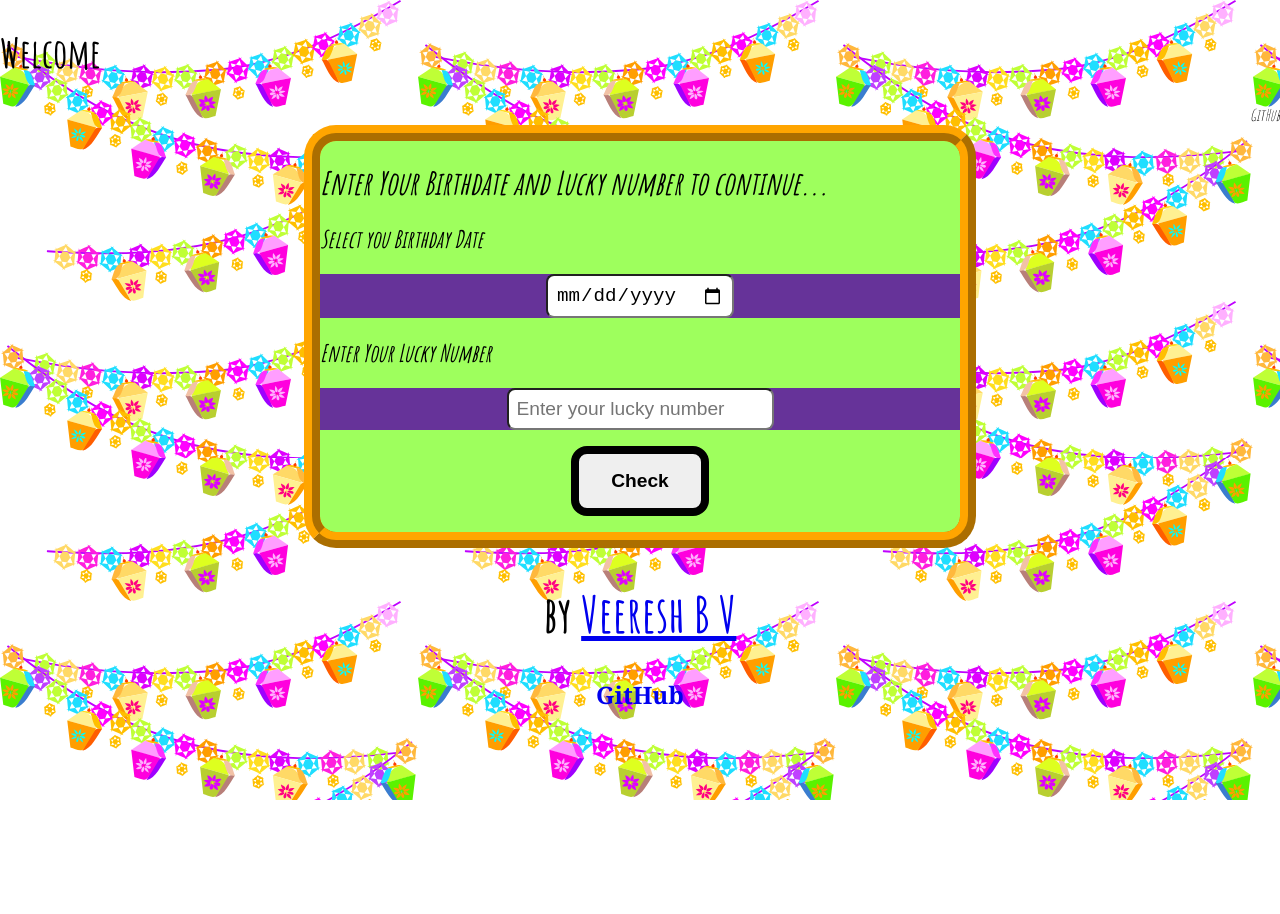
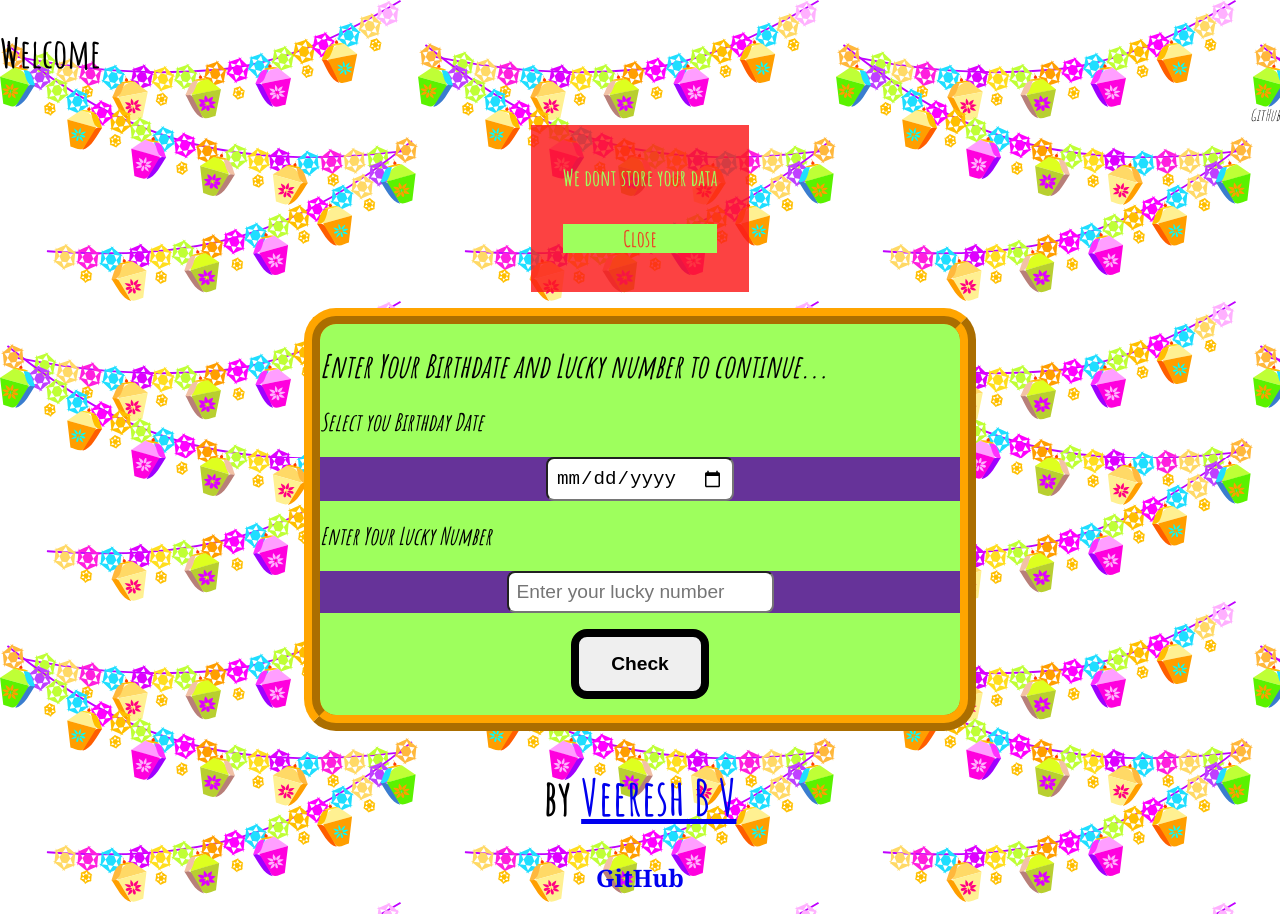
Before and after one commit to veereshbv04/isYourBirthdateLucky, a plain HTML site: page index.html in a window 1280 px wide. Before the commit the page ends 800 px from the top, so only its background shows below. Drawn offline with Linux system fonts and the light colour scheme.

Commit message:
feat: alert box added

```diff
--- a/app.js
+++ b/app.js
@@ -4,6 +4,15 @@ const luckyNumber = document.querySelector("#luckynumber");
 const outputDiv = document.querySelector(".output");
 
 const checkButton = document.querySelector("#check");
+
+const alertCloseBtn = document.querySelector("#alert-close");
+const alertDiv = document.querySelector("#alert-box");
+
+alertCloseBtn.addEventListener("click",()=>{
+    console.log("btn clicked");
+    alertDiv.style.display = "none";
+})
+
 
 const outputlucky = "<div><h2>Heeey You are a Lucky <h2><img class ='resultImage' width='100%' src='images/luckyImage.svg' /></div>"
 const outputnotlucky = "<div><h1>Sorry ,Your Birthdate is not a lucky number </h1><img class ='resultImage' width='100%' src= 'images/notLucky.svg'/></div>"
--- a/index.html
+++ b/index.html
@@ -20,6 +20,16 @@
         <div style="text-align: right;padding-left: rem;"><i>GitHub</i></div>
 
     </div>
+
+        <div style="text-align: center;">
+        <div id="alert-box">
+            <h3>We dont store your data<h3>
+            <div id="alert-close">Close</div></h3>
+        </div>
+
+    </div>
+
+
     <div class="main-div">
         <h1>Enter Your Birthdate and Lucky number to continue...</h1>
 
--- a/styles.css
+++ b/styles.css
@@ -104,3 +104,21 @@ button{
 #github a{
     text-decoration: none;
 }
+
+#alert-box{
+    background-color: rgba(252, 26, 26, 0.822);
+    max-width: fit-content;
+    padding: 1rem 2rem;
+    font-weight:bold;
+    font-size: larger;
+    margin: auto;
+    margin-bottom: 1rem;
+    color: rgb(158, 255, 93);
+
+}
+
+#alert-close{
+    color: rgba(252, 26, 26, 0.822);
+    background-color: rgb(158, 255, 93);
+    margin-top: 2rem;
+}
```
